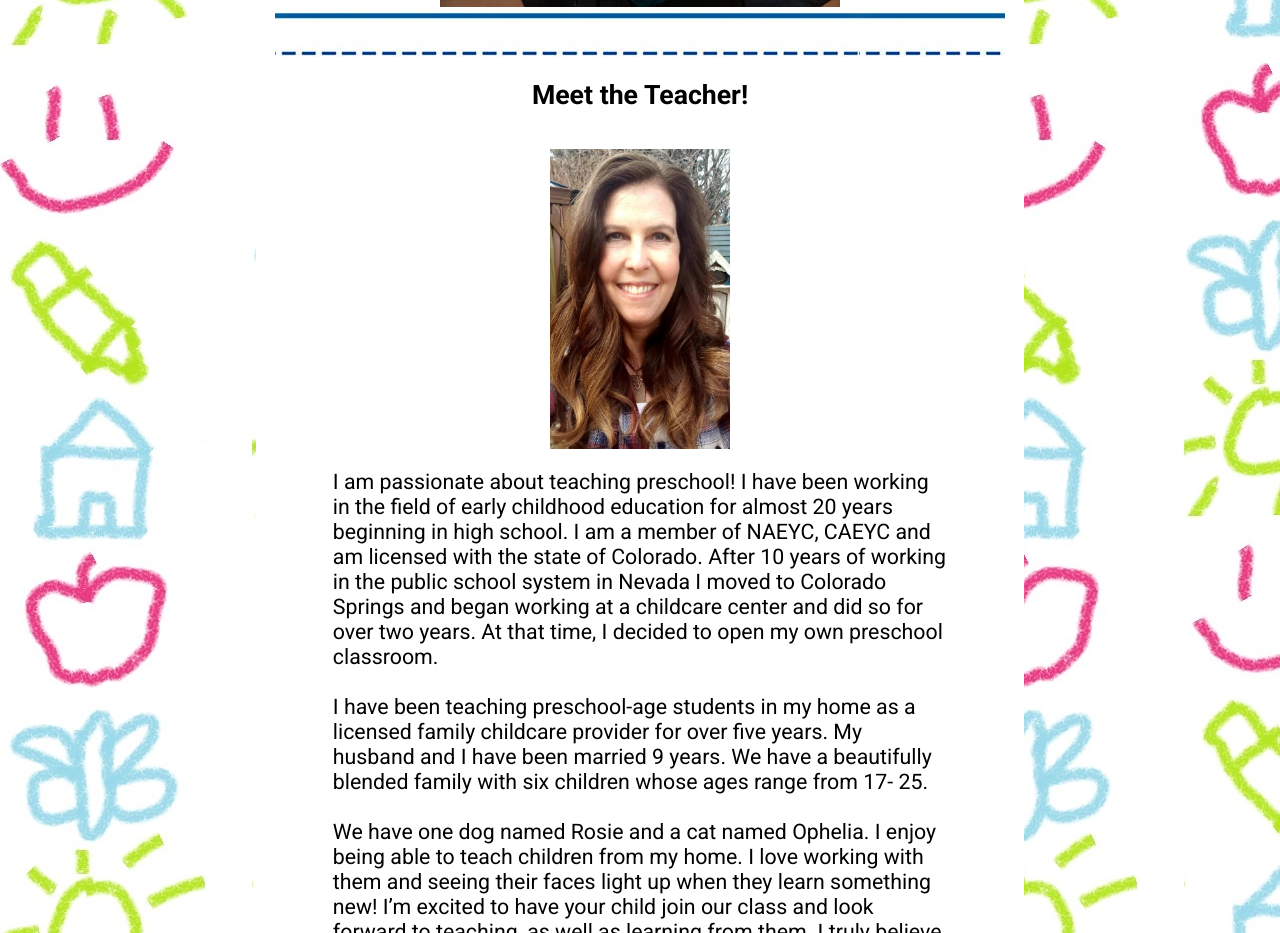
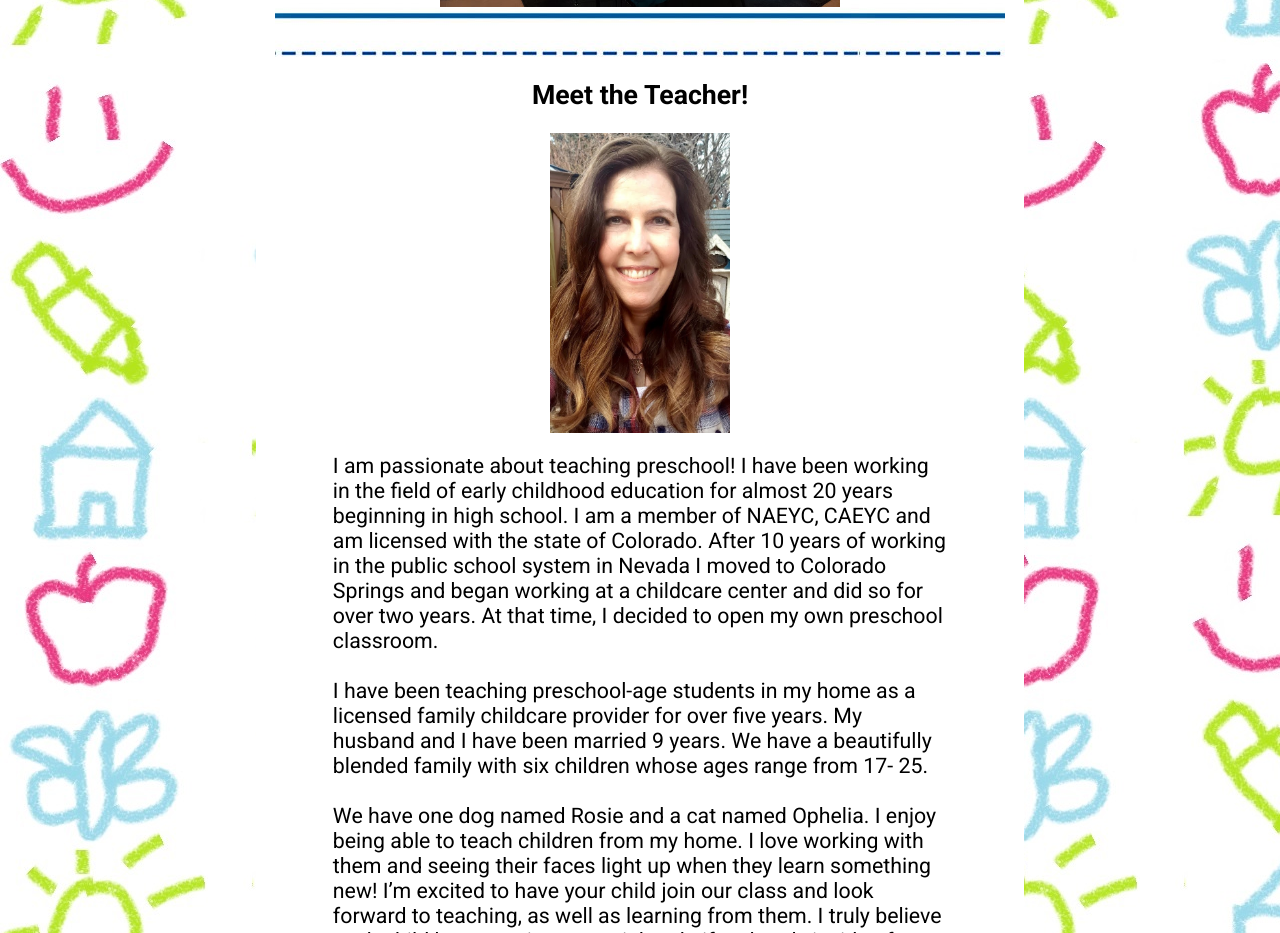
Before and after one commit to hewitson-j/leaps-and-bounds-new, a React (Vite) app: page / in a window 1280 px wide. Shown: the part 2080-3013 px from the top of the page. Built offline with nearby package versions, Linux system fonts and the light colour scheme.

Commit message:
Adjusted padding style for profile pic.

```diff
--- a/src/components/MeetTeacher.css
+++ b/src/components/MeetTeacher.css
@@ -1,4 +1,4 @@
 #melanie-image {
   height: 300px;
-  padding: 1rem;
+  padding-bottom: 1rem;
 }
```
